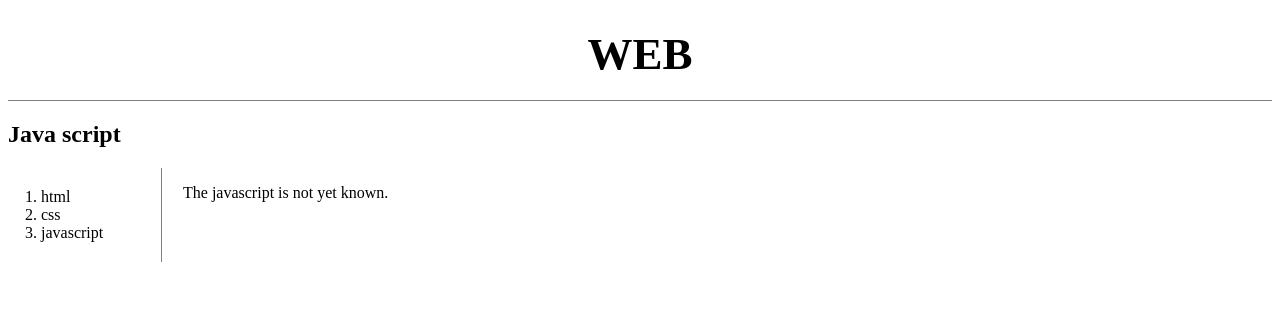
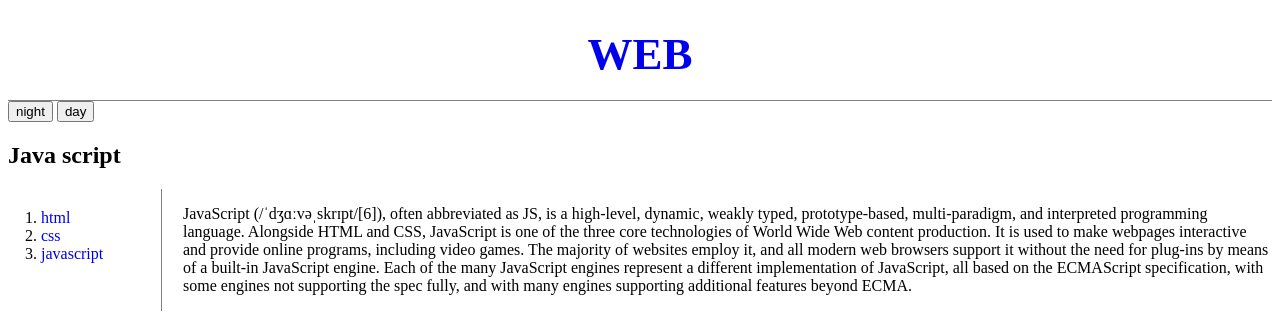
Before and after one commit to Kyeongman-header/html, a plain HTML site: page Homepage/javascript.html in a window 1280 px wide. Drawn offline with Linux system fonts and the light colour scheme.

Commit message:
8_17 second

```diff
--- a/Homepage/javascript.html
+++ b/Homepage/javascript.html
@@ -8,7 +8,16 @@
 
 <body>
 <h1><a href="homepage.html" target="_blank" title="WEB">WEB</a></h1>
+<input type="button" value="night" onclick="
+document.querySelector('body').style.backgroundColor='black';
+document.querySelector('body').style.color='white';
+">
+<input type="button" value="day" onclick="
+document.querySelector('body').style.backgroundColor='white';
+document.querySelector('body').style.color='black';
+">
 <h2>Java script</h2>
+
 <div id="grid">
 <ol>
 	<li><a href="html.html" target="_blank" title = "html 설명">html</a></li>
@@ -16,7 +25,7 @@
 	<li><a href="javascript.html" target="_blank" title = "javascript 설명">javascript</a></li>
 </ol>
 <div id="article">
-<p>The javascript is not yet known.</p>
+<p> JavaScript (/ˈdʒɑːvəˌskrɪpt/[6]), often abbreviated as JS, is a high-level, dynamic, weakly typed, prototype-based, multi-paradigm, and interpreted programming language. Alongside HTML and CSS, JavaScript is one of the three core technologies of World Wide Web content production. It is used to make webpages interactive and provide online programs, including video games. The majority of websites employ it, and all modern web browsers support it without the need for plug-ins by means of a built-in JavaScript engine. Each of the many JavaScript engines represent a different implementation of JavaScript, all based on the ECMAScript specification, with some engines not supporting the spec fully, and with many engines supporting additional features beyond ECMA.</p>
 </div>
 </div>
 </body>
--- a/Homepage/style.css
+++ b/Homepage/style.css
@@ -15,7 +15,7 @@ body {
 margin:0;
 }
 a{
-color:black;
+/*color:black;*/
 text-decoration:none;
 }
 h1 {
```
